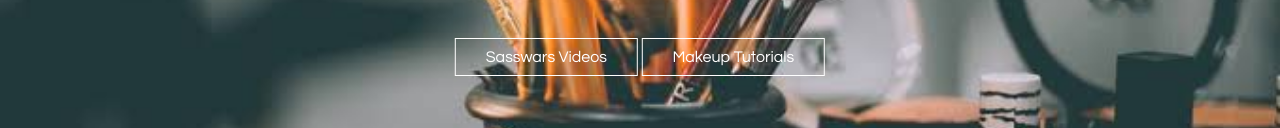
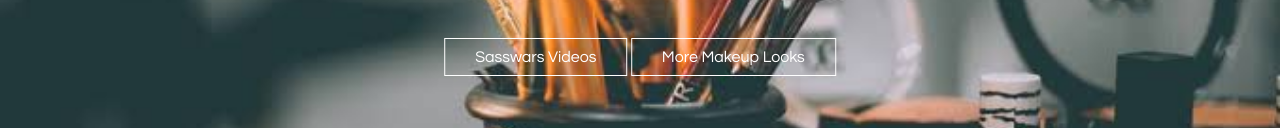
Before and after one commit to markdunca/markdunca.github.io, a plain HTML site: page index.html in a window 1280 px wide. Shown: the part 439-567 px from the top of the page. Drawn offline with Linux system fonts and the light colour scheme.

Commit message:
Update index.html

```diff
--- a/index.html
+++ b/index.html
@@ -27,7 +27,7 @@
 </div>
 <div class="button">
 <a href="WatchVideo.html" class="btn">Sasswars Videos</a>
-<a href="MakeupLooks.html" class="btn">Makeup Tutorials</a>
+<a href="MakeupLooks.html" class="btn">More Makeup Looks</a>
 </div>
 
 </li>
```
